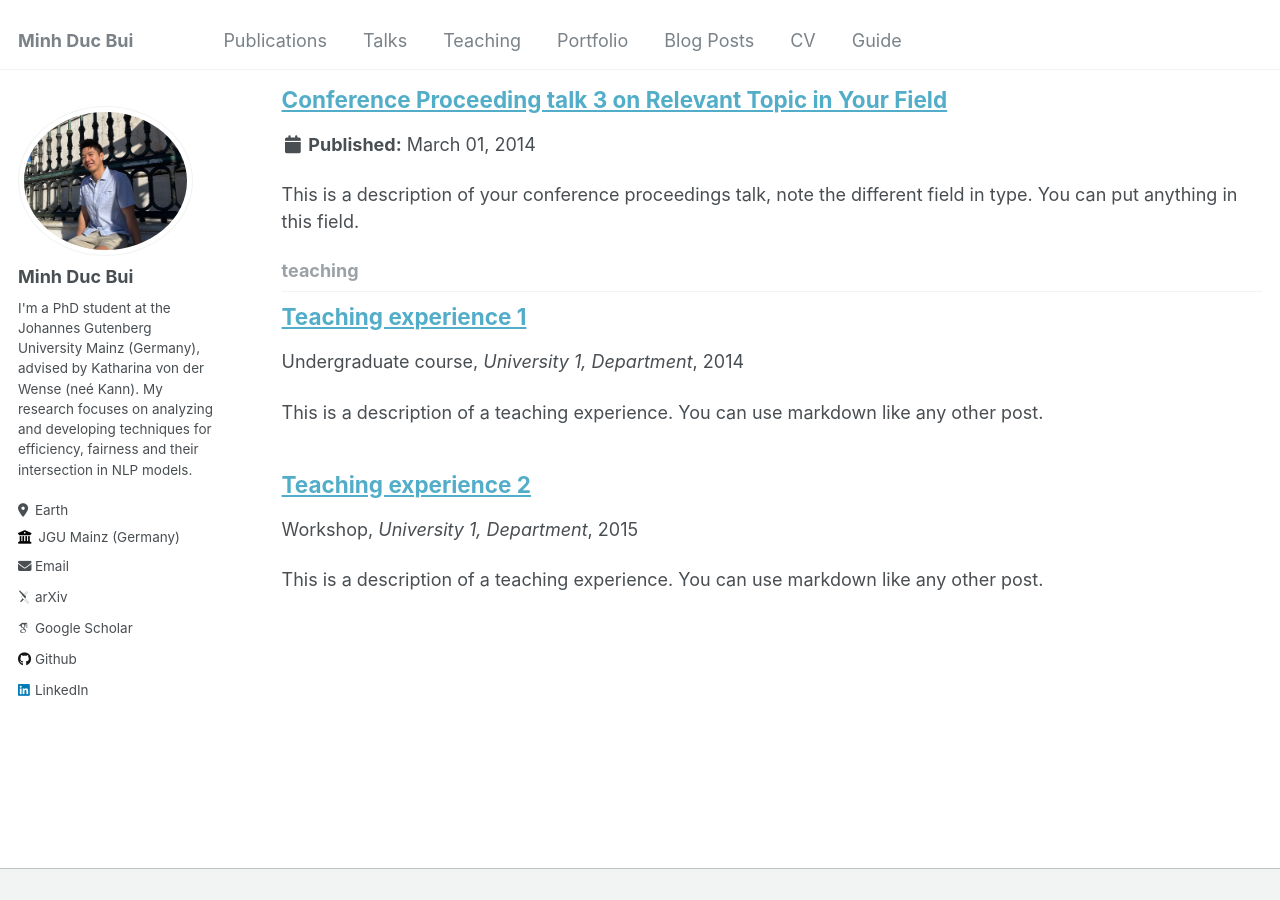
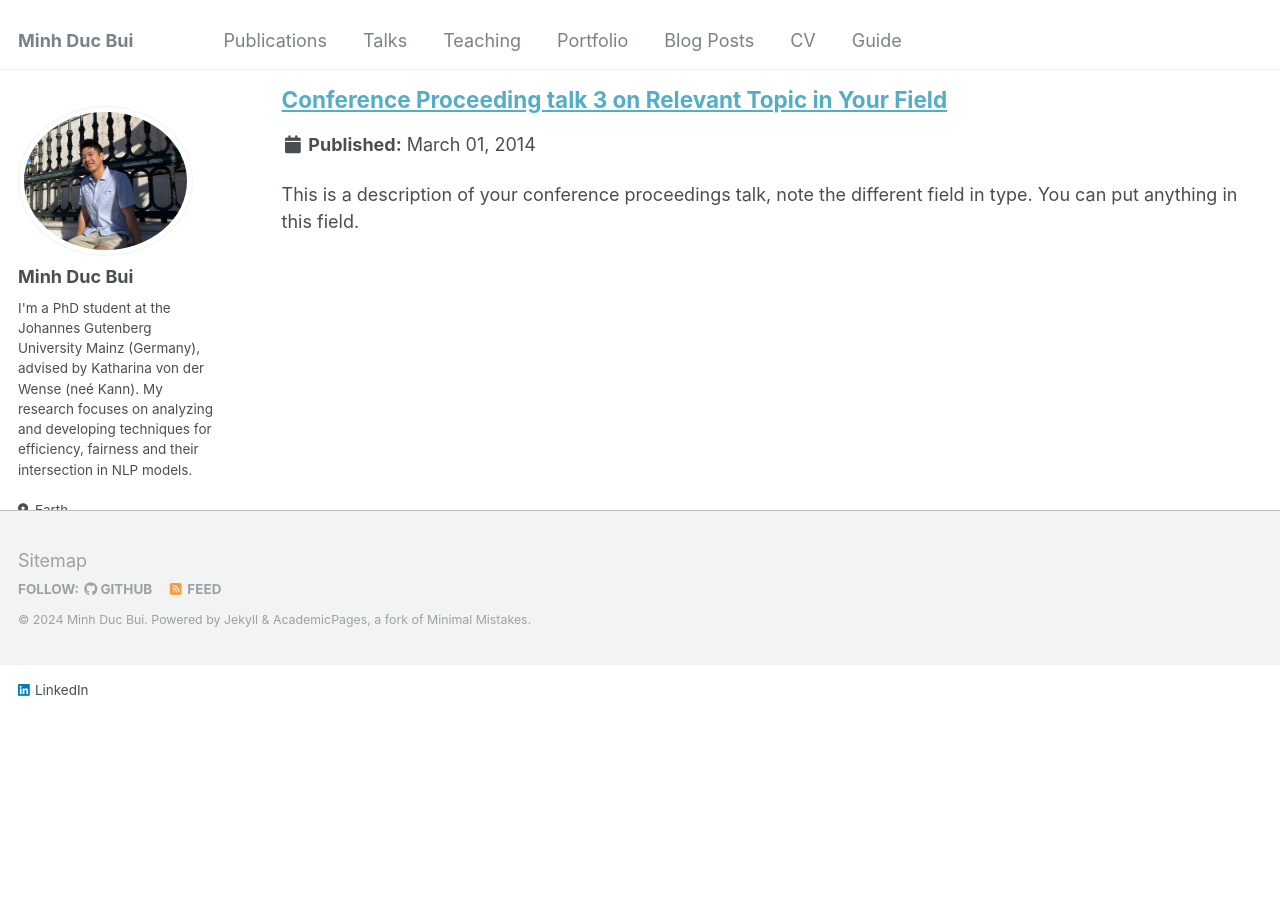
Before and after one commit to MinhDucBui/minhducbui.github.io, a Jekyll site: the page built from _pages/collection-archive.html, in a window 1280 px wide and 900 px high, scrolled down 2387 px. Built offline with Jekyll 4.4.1, drawn with Linux system fonts in a browser that asks for light colours; some web fonts are replaced; after the commit the page ends 3053 px from its top, so only the background shows below that; part of the change alters nothing that is shown.

Commit message:
Update _config.yml

```diff
--- a/_config.yml
+++ b/_config.yml
@@ -200,9 +200,6 @@ kramdown:
 
 # Collections
 collections:
-  teaching:
-    output: true
-    permalink: /:collection/:path/
   publications:
     output: true
     permalink: /:collection/:path/
@@ -252,15 +249,6 @@ defaults:
       author_profile: true
       share: true
       comments: true
-  # _portfolio
-  - scope:
-      path: ""
-      type: portfolio
-    values:
-      layout: single
-      author_profile: true
-      share: true
-      comment: true
   # _talks
   - scope:
       path: ""
```
